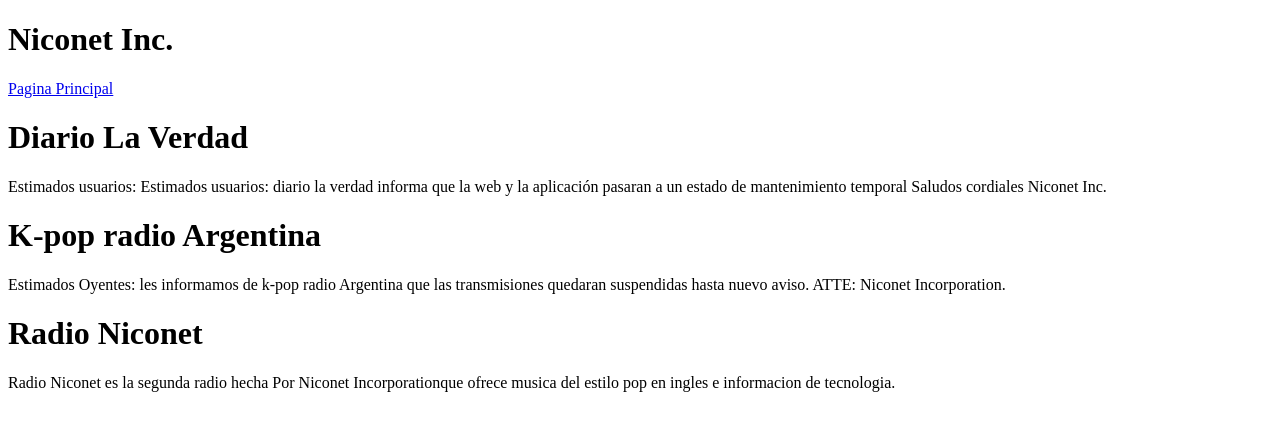
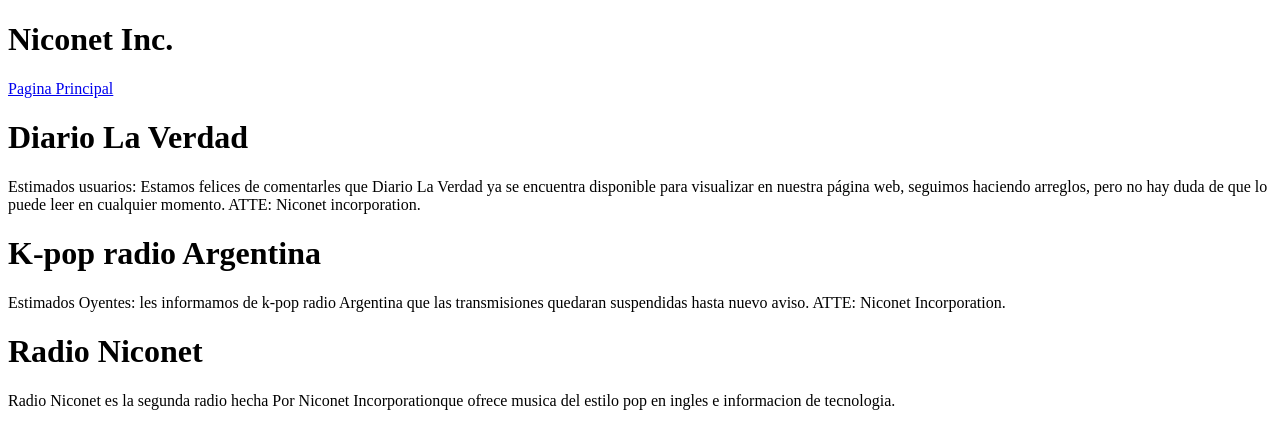
Before and after one commit to NiconetIncorporation/niconet, a plain HTML site: page nuestrasapps.html in a window 1280 px wide. Drawn offline with Linux system fonts and the light colour scheme.

Commit message:
Update nuestrasapps.html

```diff
--- a/nuestrasapps.html
+++ b/nuestrasapps.html
@@ -11,10 +11,13 @@
 <body>
     <h1>Diario La Verdad</h1>
     <p>
-        Estimados usuarios:
-        Estimados usuarios: diario la verdad informa que la web y la aplicación pasaran a un estado de mantenimiento temporal
-Saludos cordiales
-Niconet Inc.
+Estimados usuarios:
+Estamos felices de comentarles que Diario La Verdad ya se encuentra disponible para visualizar en nuestra página web,
+seguimos haciendo arreglos, pero no hay duda de que lo puede leer en cualquier momento.
+
+ATTE:
+
+Niconet incorporation.
     </p>
     <p>
         <h1>K-pop radio Argentina</h1>
```
